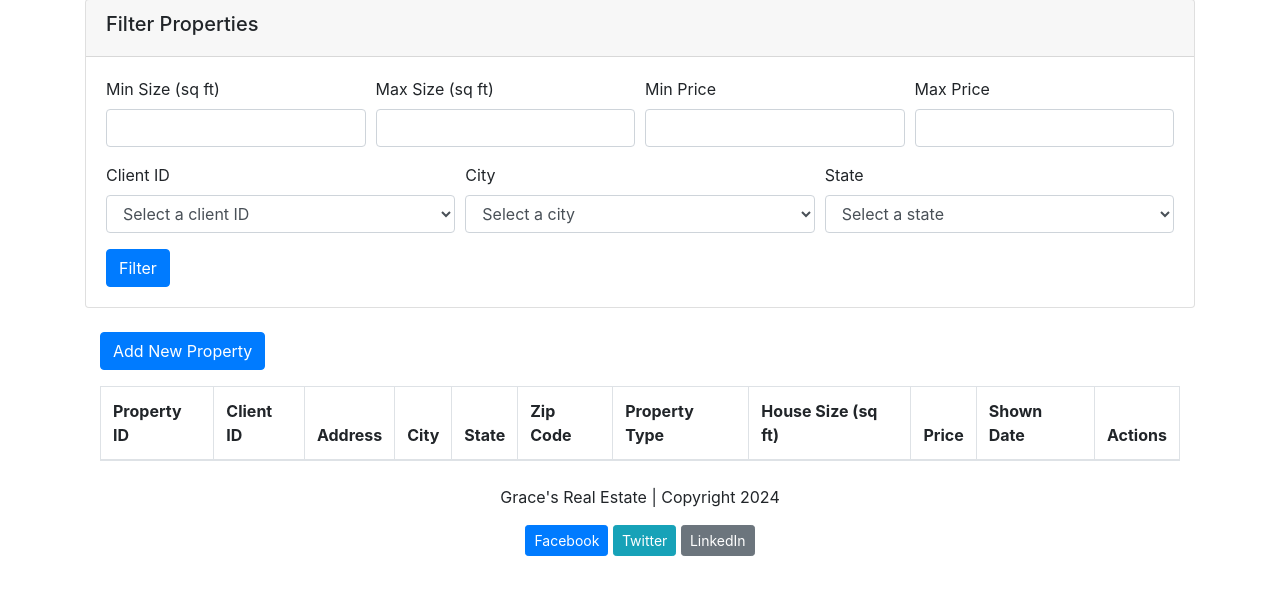
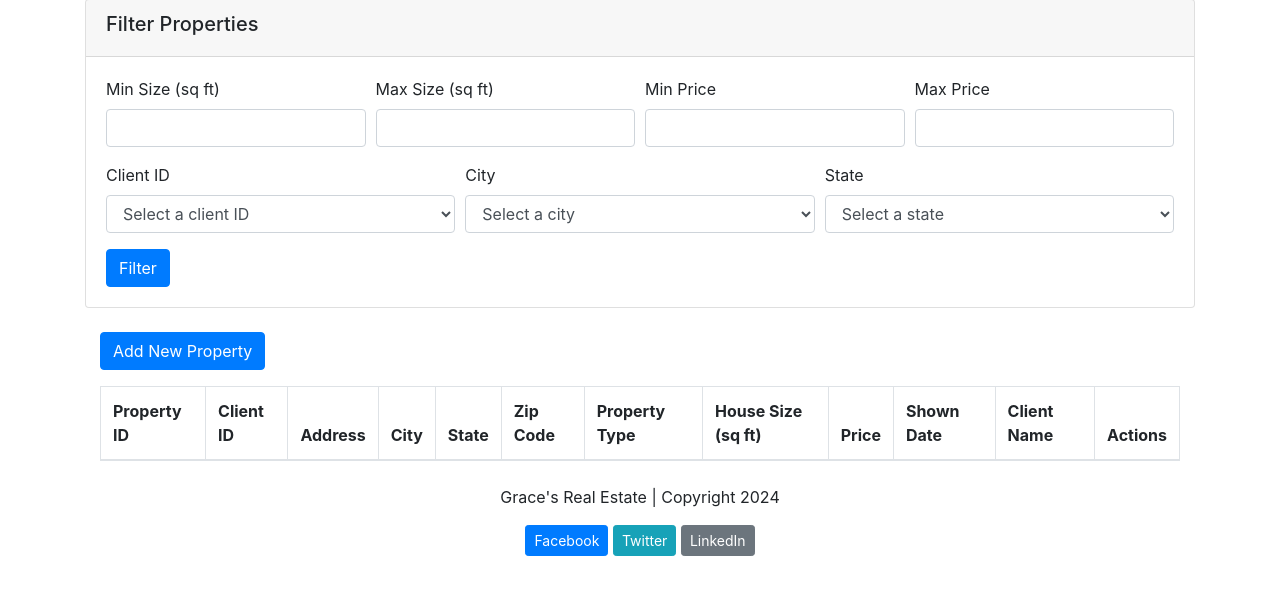
Before and after one commit to gracegphillips/duplication-7-phillips, a Flask app: page /properties in a window 1280 px wide. Shown: the part 137-732 px from the top of the page. Run offline with Flask 3, Linux system fonts and the light colour scheme; data that the repository does not hold is empty; some libraries are stand-ins or nearby versions.

Commit message:
Added the client name to edit property data

```diff
--- a/app/blueprints/clients.py
+++ b/app/blueprints/clients.py
@@ -75,7 +75,6 @@ def edit_client_data():
     flash("Client data updated successfully!", "success")
     return redirect(url_for('clients.show_clients'))
 
-
 @clients.route('/delete_client_data/<int:client_id>', methods=['POST'])
 def delete_client_data(client_id):
     connection = get_db()
--- a/app/templates/properties.html
+++ b/app/templates/properties.html
@@ -78,6 +78,7 @@
                     <th>House Size (sq ft)</th>
                     <th>Price</th>
                     <th>Shown Date</th>
+                    <th>Client Name</th>
                     <th>Actions</th>
                 </tr>
             </thead>
@@ -168,16 +169,19 @@
                 </button>
             </div>
             <div class="modal-body">
-                <form id="edit-property-form">
+                <form id="edit-property-form" method="POST" action="">
                     <input type="hidden" id="edit-property-id" name="property_id">
                     <div class="form-group">
-                        <label for="edit-client-id">Client ID</label>
+                        <label for="edit-client-id">Client</label>
                         <select class="form-control" id="edit-client-id" name="client_id" required>
-                            <option value="">Select a client ID</option>
-                            {% for client_id in client_ids %}
-                            <option value="{{ client_id }}">{{ client_id }}</option>
+                            {% for client in client_ids %}
+                            <option value="{{ client }}">{{ client }} - {{ client_names[client] }}</option>
                             {% endfor %}
                         </select>
+                    </div>
+                    <div class="form-group">
+                        <label for="edit-client-name">Client Name</label>
+                        <input type="text" class="form-control" id="edit-client-name" name="client_name" readonly>
                     </div>
                     <div class="form-group">
                         <label for="edit-address">Address</label>
@@ -185,21 +189,11 @@
                     </div>
                     <div class="form-group">
                         <label for="edit-city">City</label>
-                        <select class="form-control" id="edit-city" name="city">
-                            <option value="">Select a city</option>
-                            {% for city in cities %}
-                            <option value="{{ city }}">{{ city }}</option>
-                            {% endfor %}
-                        </select>
+                        <input type="text" class="form-control" id="edit-city" name="city">
                     </div>
                     <div class="form-group">
                         <label for="edit-state">State</label>
-                        <select class="form-control" id="edit-state" name="state">
-                            <option value="">Select a state</option>
-                            {% for state in states %}
-                            <option value="{{ state }}">{{ state }}</option>
-                            {% endfor %}
-                        </select>
+                        <input type="text" class="form-control" id="edit-state" name="state">
                     </div>
                     <div class="form-group">
                         <label for="edit-zip-code">Zip Code</label>
@@ -220,13 +214,13 @@
                     </div>
                     <div class="form-group">
                         <label for="edit-price">Price</label>
-                        <input type="number" class="form-control" id="edit-price" name="price">
+                        <input type="number" step="0.01" class="form-control" id="edit-price" name="price">
                     </div>
                     <div class="form-group">
                         <label for="edit-shown-date">Shown Date</label>
                         <input type="date" class="form-control" id="edit-shown-date" name="shown_date">
                     </div>
-                    <button type="submit" class="btn btn-primary">Save changes</button>
+                    <button type="submit" class="btn btn-primary">Submit</button>
                 </form>
             </div>
         </div>
@@ -292,6 +286,20 @@
                 modal.find('#edit-shown-date').val(shownDate);
             });
 
+            $('#editPropertyModal').on('show.bs.modal', function (event) {
+            var button = $(event.relatedTarget);
+            var propertyId = button.data('property-id');
+            var clientId = button.data('client-id');
+            var clientName = button.data('client-name');
+            // Other data attributes
+
+            var modal = $(this);
+            modal.find('#edit-property-id').val(propertyId);
+            modal.find('#edit-client-id').val(clientId);
+            modal.find('#edit-client-name').val(clientName);
+            // Populate other fields
+            });
+
             $('#edit-property-form').on('submit', function(event) {
                 event.preventDefault();
                 // Add your form submission logic here
```
Also changed, not shown: app/blueprints/properties.py (+19 -9 lines), app/templates/clients.html (+24 -9 lines).
